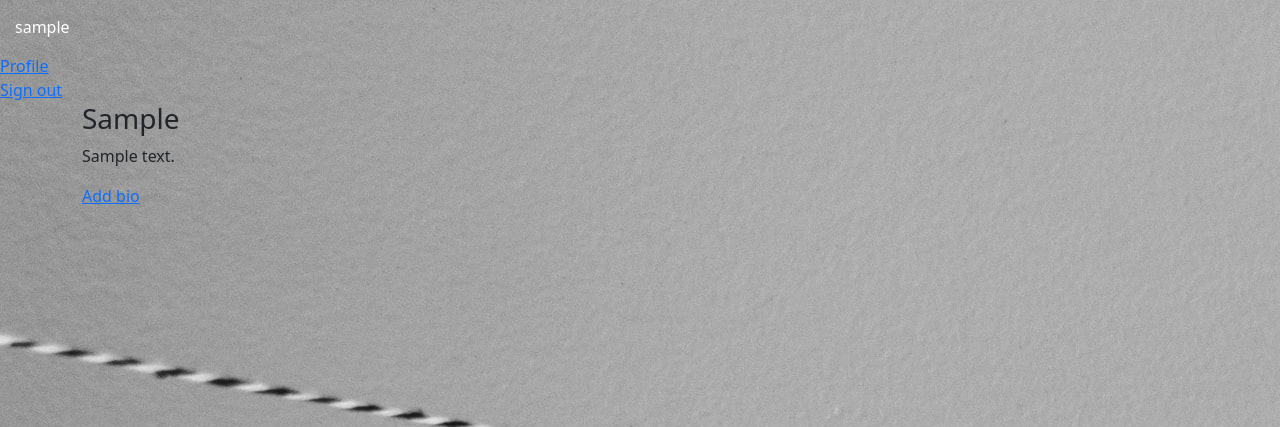
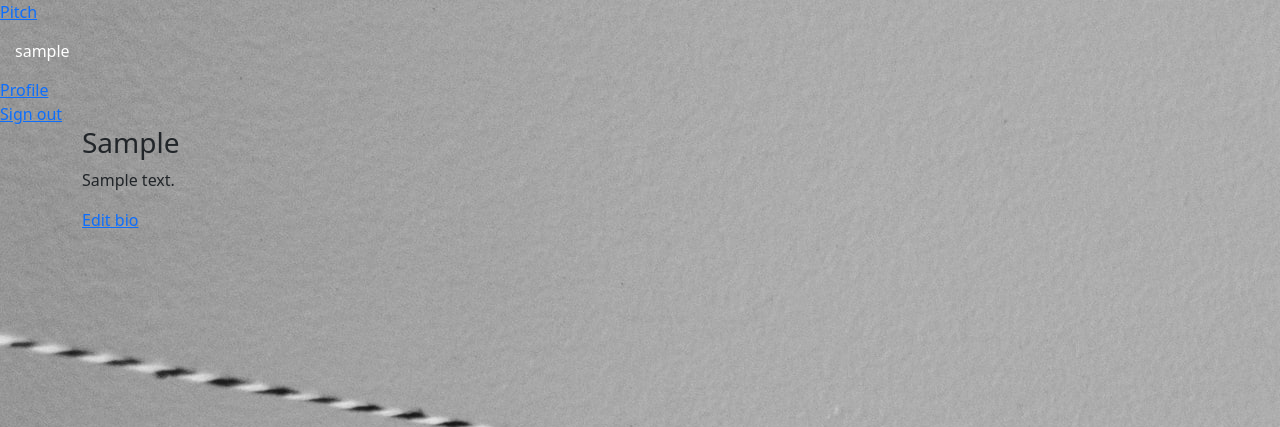
Before and after one commit to silvianjoki/pitch, a Flask app: a page that uses app/templates/base.html in a window 1280 px wide. Shown: the top 427 px of the page. Run offline with Flask 2, Linux system fonts and the light colour scheme; a user stored in the database is signed in; tables that the repository leaves empty hold one stand-in row (values such as "Sample post"); parts of the project's set-up code (start-up, migrations or seed data) failed here and were passed over; some libraries are stand-ins or nearby versions; some web fonts are replaced.

Commit message:
attempt to edit css routing

```diff
--- a/app/__init__.py
+++ b/app/__init__.py
@@ -22,6 +22,12 @@ photos = UploadSet('photos',IMAGES)
 def create_app(config_name):
     app = Flask(__name__)
 
+    # , send_from_directory
+    # @app.route("/static/<path:path>")
+    # def static_dir(path):
+    #     return send_from_directory("static", path)
+
+
     # creating app configurations
     app.config.from_object(config_options[config_name])
 
--- a/app/main/views.py
+++ b/app/main/views.py
@@ -12,8 +12,12 @@ def index():
     pitches = Pitches.query.all()
 
     title= 'Welcome to Pitchy Pitches'
-    return render_template('index.html',  pitches=pitches)
+    return render_template('index.html', pitches=pitches)
 
+
+# @main.route("/static/<path:path>")
+# def static_dir(path):
+#     return send_from_directory("static", path)
 
 @main.route('/home')
 def home():
--- a/app/templates/base.html
+++ b/app/templates/base.html
@@ -17,7 +17,7 @@
     <link href="https://fonts.googleapis.com/css2?family=Roboto:wght@300;400;500&display=swap" rel="stylesheet">
     <link href="https://fonts.googleapis.com/icon?family=Material+Icons" rel="stylesheet">
 
-    <link rel="stylesheet" href="/app/static/css/index.css">
+    <link rel="stylesheet" href="/static/css/index.css" rel="stylesheet">
 </head>
 <body>
     {% block navbar %}
--- a/app/templates/navbar.html
+++ b/app/templates/navbar.html
@@ -2,6 +2,7 @@
 
 <ul class="nav navbar-nav navbar-right">
 
+    <li><a href="/pitch">Pitch</a></li>
     {% if current_user.is_authenticated %}
     <li style="color:white;padding:15px;">{{current_user.username}}</li>
     <li><a href="{{url_for('main.profile',uname=current_user.username)}}">Profile</a></li>
--- a/app/templates/profile/profile.html
+++ b/app/templates/profile/profile.html
@@ -1,7 +1,7 @@
 {% extends 'base.html'%} {% block content %}
 <div class="container">
     <div class="row">
-        <!-- displaying  Username-->
+        <!-- displaying  individual Username-->
         <div class="col-md-4">
             <h3> {{user.username| capitalize}} </h3>
 
@@ -11,7 +11,7 @@
             {%else%}
             <p> {{user.username| capitalize}} You have no bio</p>
             {% endif %} {% if user == current_user %}
-            <a href="{{url_for('main.update_profile',uname=user.username)}}">Add bio</a> {% endif %}
+            <a href="{{url_for('main.update_profile',uname=user.username)}}">Edit bio</a> {% endif %}
         </div>
 
     </div>
```
Also changed, not shown: app/templates/index.html (+3 -6 lines).
